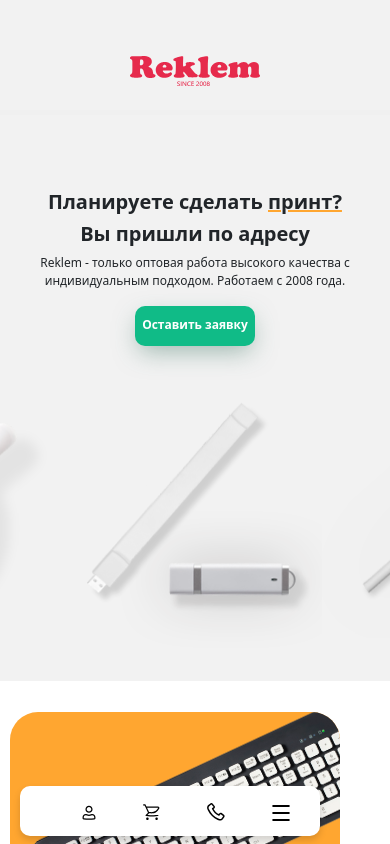
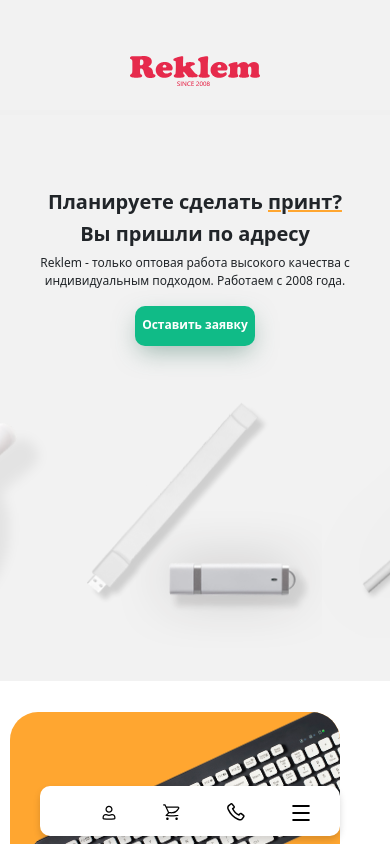
Before and after one commit to kakashaUbivasha/reklem, a Vue app: page / in a window 390 px wide. Shown: the top 844 px of the page. Built offline with nearby package versions, Linux system fonts and the light colour scheme; what vue-tel-input would draw is missing.

Commit message:
Update MainPage.vue

```diff
--- a/src/page/MainPage.vue
+++ b/src/page/MainPage.vue
@@ -107,4 +107,14 @@ export default {
     }
   }
 }
+  @media (max-width: 400px){
+  .mobile-menu{
+    left: 40px !important;
+  }
+}
+@media (max-width: 350px){
+  .mobile-menu{
+    left: 20px !important;
+  }
+}
 </style>
```
